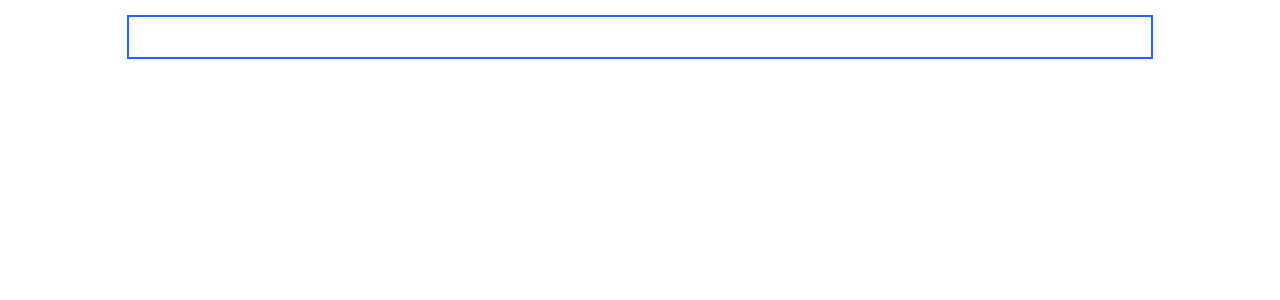
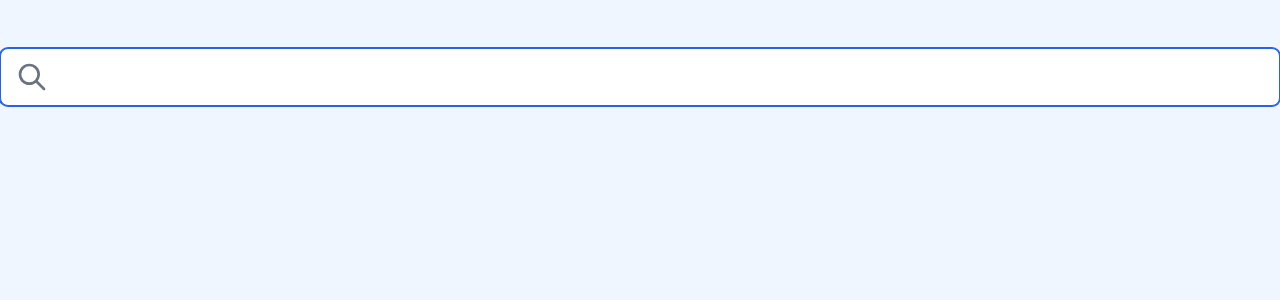
Before and after one commit to serpent5/Serpent5.Xrefs, a React app in the folder Frontend/: page / in a window 1280 px wide. Shown: the top 300 px of the page. Built offline with nearby package versions, Linux system fonts and the light colour scheme.

Commit message:
Add simplistic styling

```diff
--- a/Frontend/src/components/Root.jsx
+++ b/Frontend/src/Root.jsx
@@ -30,19 +30,38 @@ export class Root extends React.Component {
   render() {
     return (
       <>
-        <main className="max-w-screen-lg lg:mx-auto m-4">
+        <main className="max-w-screen-xl lg:mx-auto my-12 mx-4">
           <form onSubmit={e => this.onSubmit(e)}>
+            <div className="relative">
               <input
                 type="text"
                 value={this.state.searchText}
-              className="w-full"
+                className="w-full px-14 py-4 rounded-lg"
                 autoFocus
                 onChange={e => this.setState({ searchText: e.target.value })}
               />
+
+              <div className="absolute top-1/2 -translate-y-1/2 left-4 text-gray-500 pointer-events-none">
+                <svg
+                  xmlns="http://www.w3.org/2000/svg"
+                  className="w-8"
+                  fill="none"
+                  viewBox="0 0 24 24"
+                  stroke="currentColor"
+                >
+                  <path
+                    strokeLinecap="round"
+                    strokeLinejoin="round"
+                    strokeWidth={2}
+                    d="M21 21l-6-6m2-5a7 7 0 11-14 0 7 7 0 0114 0z"
+                  />
+                </svg>
+              </div>
+            </div>
           </form>
 
           {this.state.xrefSuggestions?.length > 0 && (
-            <ol className="mt-4 space-y-2">
+            <ol className="mt-8 bg-white border border-gray-500 divide-y divide-gray-500 rounded-md">
               {this.state.xrefSuggestions.map(x => (
                 <li key={x}>
                   <Suggestion xrefValue={x} />
--- /dev/null
+++ b/Frontend/src/Suggestion.jsx
@@ -0,0 +1,33 @@
+export function Suggestion({ xrefValue }) {
+  return (
+    <div className="px-8 py-6">
+      <div className="break-all">{xrefValue}</div>
+
+      {navigator.clipboard && (
+        <div className="mt-4 space-x-2">
+          <span class="mr-2">Copy:</span>
+          <button
+            className="border px-4 py-2 border-gray-400 shadow-sm"
+            onClick={() => navigator.clipboard.writeText(`<xref:${xrefValue}>`)}
+          >
+            None
+          </button>
+
+          <button
+            className="border px-4 py-2 border-gray-400 shadow-sm"
+            onClick={() => navigator.clipboard.writeText(`<xref:${xrefValue}?displayProperty=fullName>`)}
+          >
+            Full Name
+          </button>
+
+          <button
+            className="border px-4 py-2 border-gray-400 shadow-sm"
+            onClick={() => navigator.clipboard.writeText(`<xref:${xrefValue}?displayProperty=nameWithType>`)}
+          >
+            Name with Type
+          </button>
+        </div>
+      )}
+    </div>
+  );
+}
--- a/Frontend/src/components/Suggestion.jsx
+++ /dev/null
@@ -1,31 +0,0 @@
-export function Suggestion({ xrefValue }) {
-  return (
-    <div className="border">
-      <div className="px-6 py-4">
-        <div className="break-all">{xrefValue}</div>
-
-        {navigator.clipboard && (
-          <div className="mt-2 space-x-2">
-            <button className="border px-2 py-1 border-gray-400 shadow-sm" onClick={() => navigator.clipboard.writeText(`<xref:${xrefValue}>`)}>
-              Copy
-            </button>
-
-            <button
-              className="border px-2 py-1 border-gray-400 shadow-sm"
-              onClick={() => navigator.clipboard.writeText(`<xref:${xrefValue}?displayProperty=fullName>`)}
-            >
-              Copy Full Name
-            </button>
-
-            <button
-              className="border px-2 py-1 border-gray-400 shadow-sm"
-              onClick={() => navigator.clipboard.writeText(`<xref:${xrefValue}?displayProperty=nameWithType>`)}
-            >
-              Copy Name with Type
-            </button>
-          </div>
-        )}
-      </div>
-    </div>
-  );
-}
--- a/Frontend/src/index.jsx
+++ b/Frontend/src/index.jsx
@@ -1,6 +1,6 @@
 import { StrictMode } from "react";
 import ReactDOM from "react-dom";
-import { Root } from "./components/Root";
+import { Root } from "./Root";
 
 ReactDOM.render(
   <StrictMode>
```
Also changed, not shown: Frontend/src/index.ejs, 1 other file (tests, documents, lock files or other folders). Lines whose indentation alone changed are shown as unchanged.
